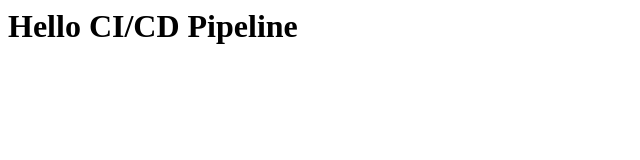
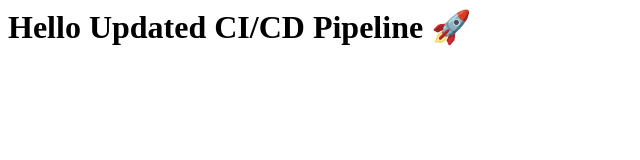
Before and after one commit to khanmomina277-byte/ci-cd-demo, a plain HTML site: page index.html in a window 1280 px wide. Shown: the whole page, without its empty margins (0-640 px from the left). Drawn offline with Linux system fonts and the light colour scheme.

Commit message:
Update index.html

```diff
--- a/index.html
+++ b/index.html
@@ -1,5 +1 @@
-<html>
-  <body>
-    <h1>Hello CI/CD Pipeline</h1>
-  </body>
-</html>
+<h1>Hello Updated CI/CD Pipeline 🚀</h1>
```
